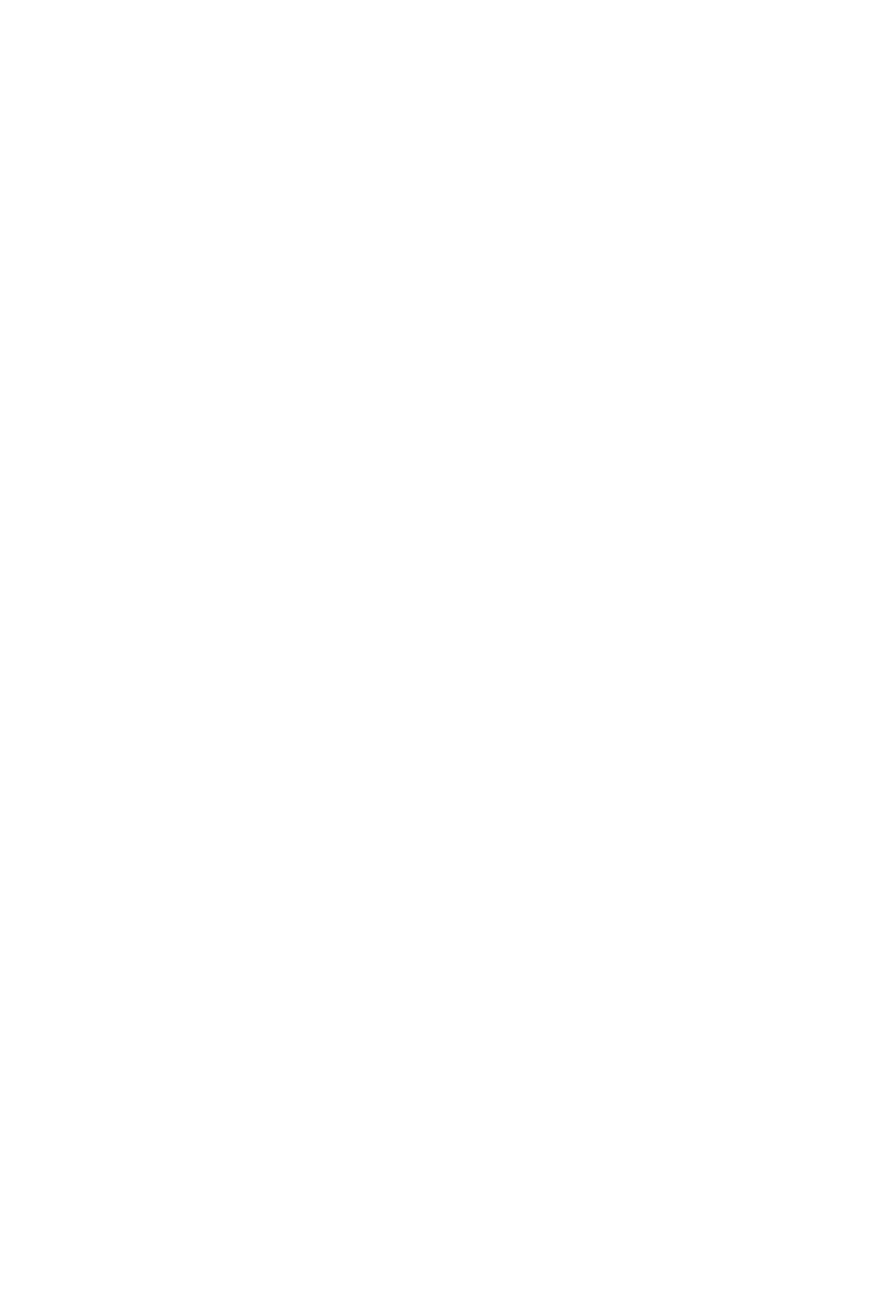
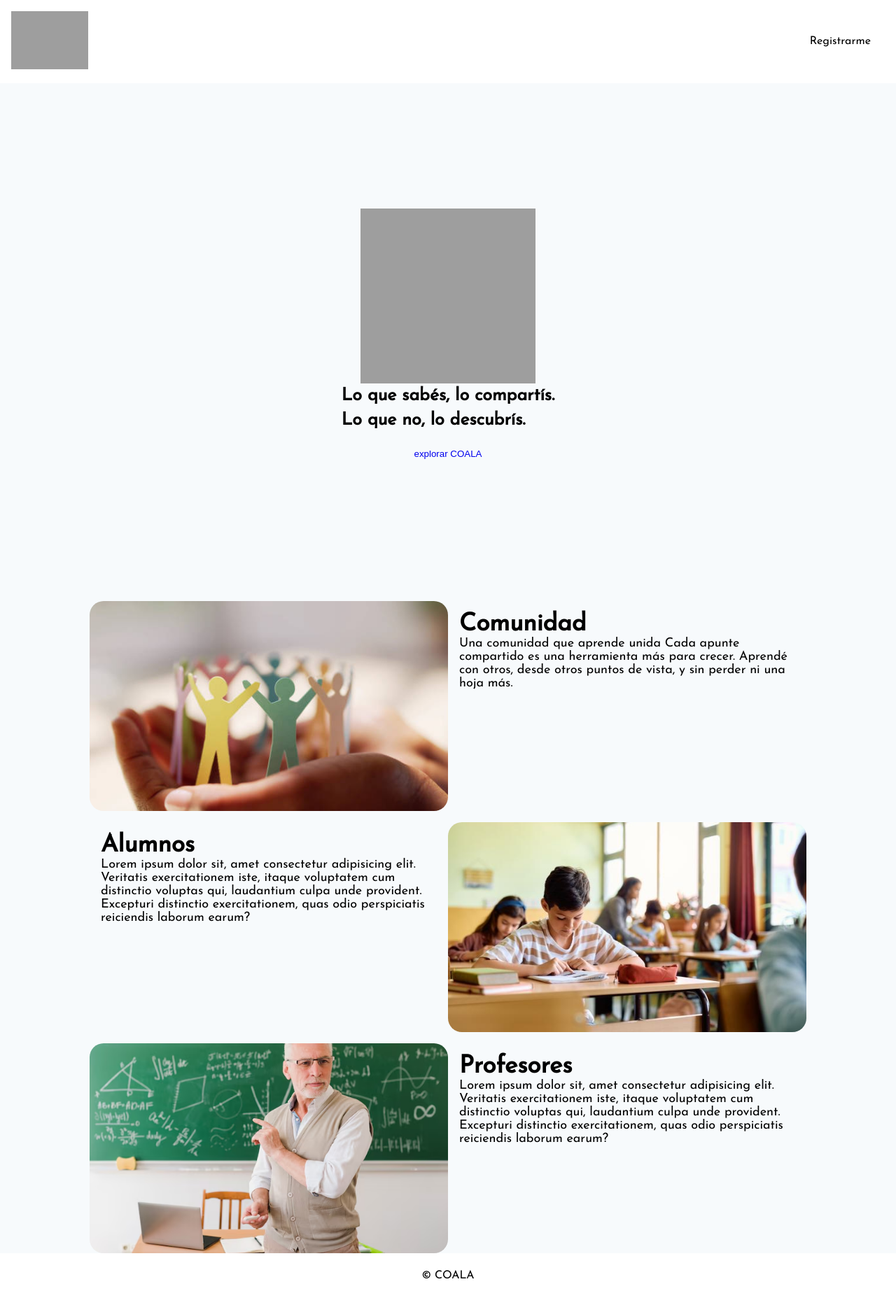
Before and after one commit to Joaquin-dv/Tesis_COALA, a PHP site: page /landing/landing.html in a window 1280 px wide. Before the commit the page is empty. Shown: the whole page at 70% size. Before the commit the page ends 800 px from the top, so only its background shows below. Run offline with PHP 8.4, Linux system fonts and the light colour scheme; grey boxes are pictures that could not be loaded.

Commit message:
creacion del landing

```diff
--- a/views/inicio/inicio.html
+++ b/views/inicio/inicio.html
@@ -10,7 +10,7 @@
 <body class="josefin-sans-normal">
     <header>
         <div class="contenedor_logo_secundario">
-            <img src="img/logo_secundario.png" alt="">
+            <img src="../../assets/img/logo_secundario.png" alt="">
         </div>
 
         <nav class="barra_navegacion">
--- /dev/null
+++ b/views/landing/css/landing.css
@@ -0,0 +1,161 @@
+@import url(../../../assets/colores.css);
+@import url('https://fonts.googleapis.com/css2?family=Josefin+Sans&family=Montserrat:ital,wght@0,100..900;1,100..900&family=Poppins:ital,wght@0,100;0,200;0,300;0,400;0,500;0,600;0,700;0,800;0,900;1,100;1,200;1,300;1,400;1,500;1,600;1,700;1,800;1,900&display=swap');
+
+.josefin-sans-normal {
+  font-family: "Josefin Sans", sans-serif;
+  font-optical-sizing: auto;
+  font-weight: 400;
+  font-style: normal;
+}
+
+* {
+  padding: 0;
+  margin: 0;
+  box-sizing: border-box;
+}
+
+html, body {
+  height: 100%;
+  scroll-behavior: smooth;
+}
+
+body {
+  display: flex;
+  flex-direction: column;
+  min-height: 100vh;
+
+  header {
+    display: flex;
+    justify-content: space-between;
+    align-items: center;
+    padding: 1em;
+
+    .logo_secundario {
+      width: 110px;
+      height: auto;
+      overflow: hidden;
+
+      img {
+        width: 100%;
+        height: 100%;
+        object-fit: cover;
+      }
+    }
+
+    .inicios_sesion {
+      .inicio_sesion {
+        background-color: var(--bg-celeste);
+        border: solid 2px var(--bg-celeste);
+        text-decoration: none;
+        padding: 8px 20px;
+        border-radius: 5px;
+        color: #ffffff;
+      }
+
+      .registrarse {
+        background-color: transparent;
+        border: solid 2px var(--bg-boton-verde);
+        text-decoration: none;
+        padding: 8px 20px;
+        border-radius: 5px;
+        color: var(--bg-boton-verde);
+      }
+    }
+  }
+
+  main {
+    display: flex;
+    flex-direction: column;
+
+    .eslogan {
+      height: calc(100vh - 60px);
+      background-color: #F7FAFC;
+      display: flex;
+      flex-direction: column;
+      align-items: center;
+      justify-content: center;
+
+      .eslogan_texto {
+        display: flex;
+        flex-direction: column;
+
+        span {
+          font-weight: bolder;
+          font-size: 25px;
+          margin: 0.2em;
+        }
+      }
+
+      .contenedor_logo {
+        width: 250px;
+        height: 250px;
+        overflow: hidden;
+
+        img {
+          width: 100%;
+          height: 100%;
+          object-fit: cover;
+        }
+      }
+
+      .boton_explorar_coala {
+        border: none;
+        background-color: var(--bg-boton-verde);
+        color: var(--txt-blanco);
+        padding: 10px 12px;
+        border-radius: 5px;
+        margin: 1em;
+      }
+    }
+
+    .informacion_de_coala{
+        background-color: #F7FAFC;
+        display: flex;
+        flex-direction: column;
+        align-items: center;
+        gap: 1em;
+        .carta_informacion:nth-child(even) {
+    flex-direction: row-reverse;
+  }
+
+        .carta_informacion{
+            display: flex;
+            width: 80%;
+
+            .contenedor_imagen_informacion{
+                width: 50%;
+                height: 300px;
+                overflow: hidden;
+                border-radius: 20px;
+                img{
+                    width: 100%;
+                    height: 100%;
+                    object-fit: cover;
+                }
+            }
+            .informacion{
+                background-color: #F7FAFC;
+                max-width: 50%;
+                display: flex;
+                flex-direction: column;
+                align-items: start;
+                padding: 1em;
+                h2{
+                    font-size: 35px;
+                }
+                p{
+                    font-size: 18px;
+                }
+            }
+        }
+    }
+  }
+  footer {
+  display: flex;
+  justify-content: center;
+  align-items: center;
+  padding: 1.5em;
+  font-size: 16px;
+
+}
+}
--- a/views/landing/landing.html
+++ b/views/landing/landing.html
@@ -0,0 +1,80 @@
+<!DOCTYPE html>
+<html lang="es">
+<head>
+    <meta charset="UTF-8">
+    <meta name="viewport" content="width=device-width, initial-scale=1.0">
+    <link rel="stylesheet" href="css/landing.css">
+    <title>Landing page</title>
+</head>
+<body class="josefin-sans-normal">
+    <header>
+        <div class="logo_secundario">
+            <img src="../../assets/img/logo_secundario.png" alt="">
+        </div>
+
+        <section class="inicios_sesion">
+            <a href="" class="inicio_sesion">Inicio sesion</a>
+            <a href="" class="registrarse">Registrarme</a>
+        </section>
+    </header>
+    <main>
+        <section class="eslogan">
+            <div class="contenedor_logo">
+                <img src="../../assets/img/logo_koala.png" alt="">
+            </div>
+            <div class="eslogan_texto">
+                <span>Lo que sabés, lo compartís.</span>
+                <span>Lo que no, lo descubrís.</span>
+            </div>
+            <a href="#carta_informacion">
+                <button class="boton_explorar_coala">explorar COALA</button>
+            </a>
+        </section>
+
+        <section class="informacion_de_coala">
+            <article class="carta_informacion" id="carta_informacion">
+                <div class="contenedor_imagen_informacion">
+                    <img src="img/imagen_comunidad.png" alt="">
+                </div>
+                <section class="informacion">
+                    <h2>Comunidad</h2>
+                    <p>Una comunidad que aprende unida
+                    Cada apunte compartido es una herramienta más
+                    para crecer.
+                    Aprendé con otros, desde otros puntos de vista, y
+                    sin perder ni una hoja más.</p>
+
+                </section>
+
+            </article>
+            <article class="carta_informacion">
+                <div class="contenedor_imagen_informacion">
+                    <img src="img/imagen_alumnos.png" alt="">
+                </div>
+                <section class="informacion">
+                    <h2>Alumnos</h2>
+                    <p>Lorem ipsum dolor sit, amet consectetur adipisicing elit. Veritatis exercitationem iste, itaque voluptatem cum distinctio voluptas qui, laudantium culpa unde provident. Excepturi distinctio exercitationem, quas odio perspiciatis reiciendis laborum earum?</p>
+
+                </section>
+
+            </article>
+            <article class="carta_informacion">
+                <div class="contenedor_imagen_informacion">
+                    <img src="img/imagen_profesor.png" alt="">
+                </div>
+                <section class="informacion">
+                    <h2>Profesores</h2>
+                    <p>Lorem ipsum dolor sit, amet consectetur adipisicing elit. Veritatis exercitationem iste, itaque voluptatem cum distinctio voluptas qui, laudantium culpa unde provident. Excepturi distinctio exercitationem, quas odio perspiciatis reiciendis laborum earum?</p>
+
+                </section>
+
+            </article>
+
+        </section>
+    </main>
+    <footer>
+        <span>&copy; COALA</span>
+    </footer>
+
+</body>
+</html>
```
Also changed, not shown: assets/colores.css (added, +10 -0 lines), views/inicio/css/inicio.css (+6 -6 lines), assets/img/logo_koala.png (added), assets/img/logo_secundario.png (renamed from views/inicio/img/logo_secundario.png), views/landing/img/imagen_alumnos.png (added), views/landing/img/imagen_comunidad.png (added), views/landing/img/imagen_profesor.png (added).
